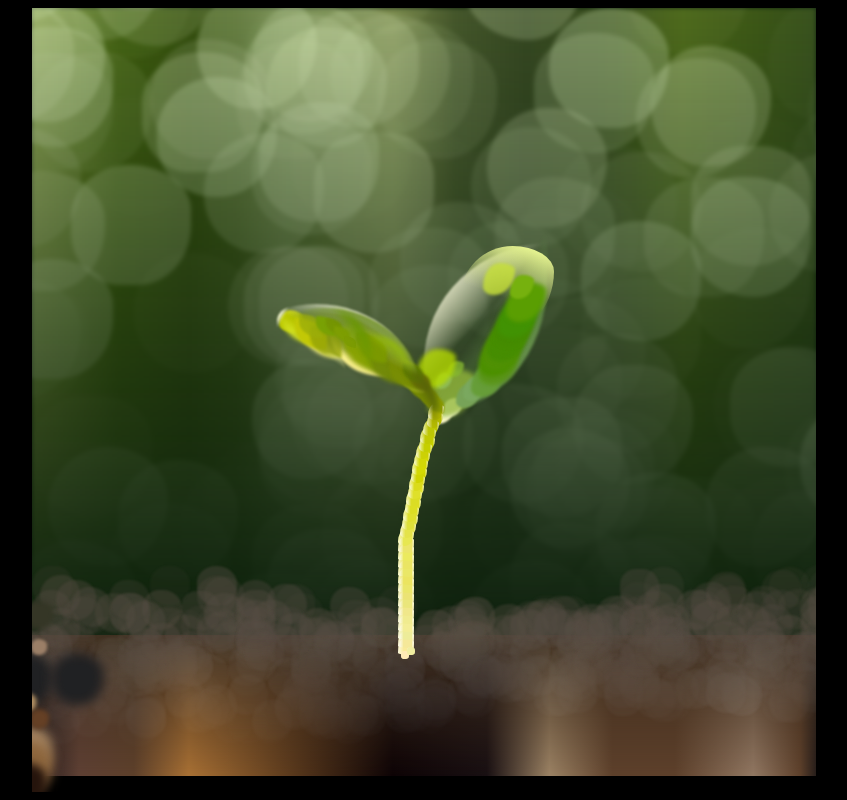
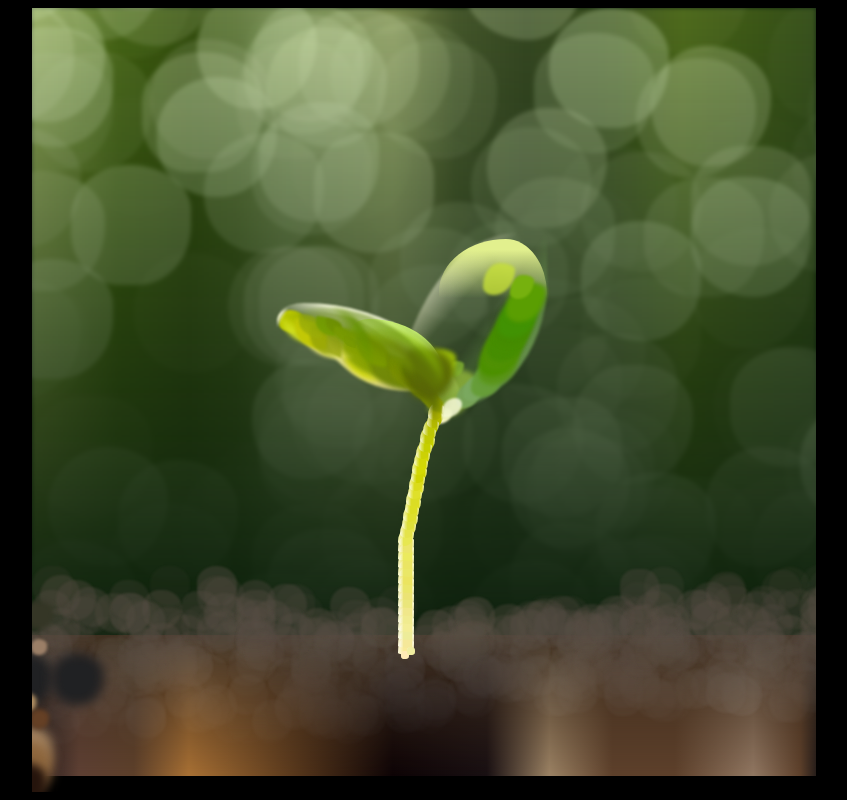
Before and after one commit to shir0206/PlantCSS, a React (Create React App) app: page / in a window 1280 px wide. Shown: the whole page, without its empty margins (216-1063 px from the left). Built offline with nearby package versions, Linux system fonts and the light colour scheme.

Commit message:
Change left leaf border

```diff
--- a/src/plant.css
+++ b/src/plant.css
@@ -201,12 +201,46 @@
   top: 49%;
   transform: scale(0.4);
 }
-
-.base-plant #plant-glow-40 {
-  left: 34%;
-  top: 48.2%;
-  border-radius: 57% 60% 45% 52% / 54% 54% 51% 45%;
-  transform: scale(5.1);
+.base-plant #plant-glow-36 {
+  left: 40%;
+  top: 49.5%;
+  border-radius: 57% 60% 45% 52% / 54% 54% 51% 45%;
+  transform: scale(4);
+
+  background: -webkit-linear-gradient(
+    0deg,
+    rgba(101, 128, 0, 1) 0,
+    rgba(101, 128, 0, 1) 5%,
+    rgba(255, 255, 255, 0) 35%
+  );
+  background: -moz-linear-gradient(
+    -120deg,
+    rgba(87, 100, 8, 1) 0,
+    rgba(2187, 100, 82, 1) 15%,
+    rgba(255, 255, 255, 0) 25%
+  );
+  background: linear-gradient(
+    220deg,
+    rgba(87, 100, 8, 1) 0,
+    rgba(87, 100, 8, 1) 15%,
+    rgba(0, 150, 255, 0) 25%
+  );
+  -webkit-filter: blur(1px);
+  z-index: 350;
+opacity: 0.8;;
+
+}
+
+.base-plant #plant-glow-37 {
+  left: 43.8%;
+  top: 45%;
+  left: 45%;
+  top: 43%;
+
+  border-radius:
+  7% 93% 68% 32% / 15% 67% 33% 85%
+  ;
+  transform: scale(1.9);
 
   background: -webkit-linear-gradient(
     0deg,
@@ -221,18 +255,113 @@
     rgba(255, 255, 255, 0) 25%
   );
   background: linear-gradient(
-    205deg,
+    215deg,
+    rgba(138,187,7, 1) 0,
+    rgba(138,187,7, 1) 15%,
+    rgba(0, 150, 255, 0) 60%
+  );
+  -webkit-filter: blur(2px);
+  /* opacity: 0.8; */
+  z-index: 150;
+}
+
+
+
+.base-plant #plant-glow-38 {
+  left: 44%;
+  top: 43%;
+  border-radius:
+  19% 81% 19% 81% / 14% 60% 40% 86%
+;
+  transform: scale(2.3);
+
+  background: -webkit-linear-gradient(
+    0deg,
+    rgba(255, 255, 255, 1) 0,
+    rgba(255, 255, 255, 1) 5%,
+    rgba(255, 255, 255, 0) 35%
+  );
+  background: -moz-linear-gradient(
+    210deg,
     rgba(230, 235, 203, 1) 0,
     rgba(230, 235, 203, 1) 10%,
-    rgba(0, 150, 255, 0) 25%
+    rgba(255, 255, 255, 0) 25%
+  );
+  background: linear-gradient(
+    200deg,
+    rgba(201, 241, 116, 1) 0,
+    rgba(201, 241, 116, 1) 15%,
+    rgba(0, 150, 255, 0) 55%
   );
   -webkit-filter: blur(0.2px);
+  z-index: 50;
+}
+.base-plant #plant-glow-39 {
+  left: 43%;
+  top: 49%;
+  border-radius: 57% 60% 45% 52% / 54% 54% 51% 45%;
+  transform: scale(2.4);
+
+  background: -webkit-linear-gradient(
+    0deg,
+    rgba(101, 128, 0, 1) 0,
+    rgba(101, 128, 0, 1) 5%,
+    rgba(255, 255, 255, 0) 35%
+  );
+  background: -moz-linear-gradient(
+    -120deg,
+    rgba(87, 100, 8, 1) 0,
+    rgba(2187, 100, 82, 1) 15%,
+    rgba(255, 255, 255, 0) 25%
+  );
+  background: linear-gradient(
+    -120deg,
+    rgba(87, 100, 8, 1) 0,
+    rgba(87, 100, 8, 1) 15%,
+    rgba(0, 150, 255, 0) 25%
+  );
+  -webkit-filter: blur(1px);
+  z-index: 250;
+opacity: 0.8;;
+
+
+}
+
+
+.base-plant #plant-glow-40 {
+  left: 40%;
+  top: 47.8%;
+  border-radius:
+  19% 81% 19% 81% / 14% 60% 40% 86%
+;
+  transform: scale(5);
+
+  background: -webkit-linear-gradient(
+    0deg,
+    rgba(255, 255, 255, 1) 0,
+    rgba(255, 255, 255, 1) 5%,
+    rgba(255, 255, 255, 0) 35%
+  );
+  background: -moz-linear-gradient(
+    210deg,
+    rgba(230, 235, 203, 1) 0,
+    rgba(230, 235, 203, 1) 10%,
+    rgba(255, 255, 255, 0) 25%
+  );
+  background: linear-gradient(
+    208deg,
+    rgba(230, 235, 203, 1) 0,
+    rgba(230, 235, 203, 1) 25%,
+    rgba(0, 150, 255, 0) 35%
+  );
+  -webkit-filter: blur(0.2px);
+  z-index: 5;
 }
 .base-plant #plant-glow-41 {
   left: 35%;
-  top: 48%;
-  border-radius: 57% 60% 45% 52% / 54% 54% 51% 45%;
-  transform: scale(4.8);
+  top: 51%;
+  border-radius: 57% 60% 45% 52% / 54% 54% 51% 45%;
+  transform: scale(6);
 
   background: -webkit-linear-gradient(
     0deg,
@@ -252,8 +381,9 @@
     rgba(89, 128, 1, 1) 10%,
     rgba(0, 150, 255, 0) 25%
   );
-  -webkit-filter: blur(0.2px);
-  opacity: 0.8;
+  -webkit-filter: blur(0.3px);
+  opacity: 0.6;
+  z-index: 300;
 }
 
 .base-plant #plant-glow-42 {
@@ -364,10 +494,11 @@
 }
 
 .base-plant #plant-glow-46 {
-  left: 42.8%;
-  top: 37%;
-  border-radius: 57% 60% 45% 52% / 54% 54% 51% 45%;
-  transform: scale(2.9);
+  left: 47%;
+  top: 33.5%;
+  border-radius: 57% 60% 45% 52% / 54% 54% 51% 45%;
+
+  transform: scale(5);
 
   background: -webkit-linear-gradient(
     0deg,
@@ -376,7 +507,7 @@
     rgba(255, 255, 255, 0) 35%
   );
   background: -moz-linear-gradient(
-    30deg,
+    40deg,
     rgba(251, 241, 143, 1) 0,
     rgba(251, 241, 143, 1) 15%,
     rgba(255, 255, 255, 0) 25%
@@ -384,11 +515,11 @@
   background: linear-gradient(
     30deg,
     rgba(251, 241, 143, 1) 0,
-    rgba(251, 241, 143, 1) 15%,
-    rgba(0, 150, 255, 0) 25%
-  );
-  -webkit-filter: blur(0.5px);
-  z-index: 50;
+    rgba(251, 241, 143, 1) 10%,
+    rgba(0, 150, 255, 0) 25%
+  );
+  -webkit-filter: blur(0.3px);
+  z-index: 1;
 }
 
 .base-plant #plant-glow-47 {
@@ -420,31 +551,6 @@
 }
 
 .base-plant #plant-glow-47 {
-  left: 43%;
-  top: 49%;
-  border-radius: 57% 60% 45% 52% / 54% 54% 51% 45%;
-  transform: scale(2.4);
-
-  background: -webkit-linear-gradient(
-    0deg,
-    rgba(101, 128, 0, 1) 0,
-    rgba(101, 128, 0, 1) 5%,
-    rgba(255, 255, 255, 0) 35%
-  );
-  background: -moz-linear-gradient(
-    -120deg,
-    rgba(87, 100, 8, 1) 0,
-    rgba(2187, 100, 82, 1) 15%,
-    rgba(255, 255, 255, 0) 25%
-  );
-  background: linear-gradient(
-    -120deg,
-    rgba(87, 100, 8, 1) 0,
-    rgba(87, 100, 8, 1) 15%,
-    rgba(0, 150, 255, 0) 25%
-  );
-  -webkit-filter: blur(1px);
-  z-index: 250;
 }
 
 .base-plant #plant-glow-48 {
@@ -589,10 +695,12 @@
 }
 
 .base-plant #plant-glow-53 {
-  left: 64%;
+  left: 61%;
   top: 44%;
-  border-radius: 57% 60% 45% 52% / 54% 54% 51% 45%;
-  transform: scale(6.5);
+  border-radius:
+  46% 54% 64% 36% / 78% 51% 49% 22%
+;
+  transform: scale(7);
 
   background: -webkit-linear-gradient(
     0deg,
@@ -616,11 +724,11 @@
   z-index: 5;
 }
 .base-plant #plant-glow-54 {
-  left: 58%;
+  left: 56.3%;
   top: 33.8%;
-  border-radius: 56% 44% 70% 30% / 56% 27% 73% 44%
-  ;
-  transform: scale(2.35);
+  border-radius:
+  62% 38% 70% 30% / 49% 51% 49% 51%   ;
+  transform: scale(2.7);
 
   background: -webkit-linear-gradient(
     0deg,
@@ -635,7 +743,7 @@
     rgba(255, 255, 255, 0) 35%
   );
   background: linear-gradient(
-    200deg,
+    180deg,
     rgba(226, 240, 142, 1) 0,
     rgba(226, 240, 142, 1) 10%,
     rgba(0, 150, 255, 0) 55%
@@ -643,6 +751,7 @@
   -webkit-filter: blur(0.2px);
   z-index: 5;
 }
+
 
 .stem-glow {
   background: -webkit-linear-gradient(
@@ -932,6 +1041,17 @@
   z-index: 50;
 }
 
+
+.base-plant #plant-37 {
+  background: #596705;
+  left: 48%;
+  top: 44%;
+  transform: scale(1.3);
+  z-index: 120;
+  -webkit-filter: blur(3px);
+  border-radius: 30% 70% 55% 45% / 30% 50% 50% 70%;
+
+}
 .base-plant #plant-40 {
   background: #93a207;
   left: 35%;
@@ -1000,7 +1120,7 @@
 .base-plant #plant-48 {
   background: #78940b;
   left: 40%;
-  top: 40%;
+  top: 40.5%;
   transform: scale(0.5);
   z-index: 150;
 }
@@ -1008,7 +1128,7 @@
 .base-plant #plant-49 {
   background: #7b9800;
   left: 41%;
-  top: 41%;
+  top: 41.5%;
   transform: scale(0.7);
   z-index: 150;
 }
@@ -1016,7 +1136,7 @@
 .base-plant #plant-50 {
   background: #8ca404;
   left: 40%;
-  top: 41%;
+  top: 41.5%;
   transform: scale(1.2);
   z-index: 50;
 }
@@ -1024,7 +1144,7 @@
 .base-plant #plant-51 {
   background: #718709;
   left: 43%;
-  top: 43%;
+  top: 43.5%;
   transform: scale();
   z-index: 50;
 }
@@ -1043,6 +1163,7 @@
   transform: scale(0.6);
   z-index: 50;
 }
+
 .base-plant #plant-54 {
   background: #788d04;
   left: 45%;
@@ -1089,7 +1210,7 @@
   left: 51%;
   top: 48.5%;
   transform: scale(0.5);
-  z-index: 10;
+opacity: 0.8;
   border-radius: 68% 32% 94% 6% / 70% 30% 70% 30%;
 }
 .base-plant #plant-59 {
```
